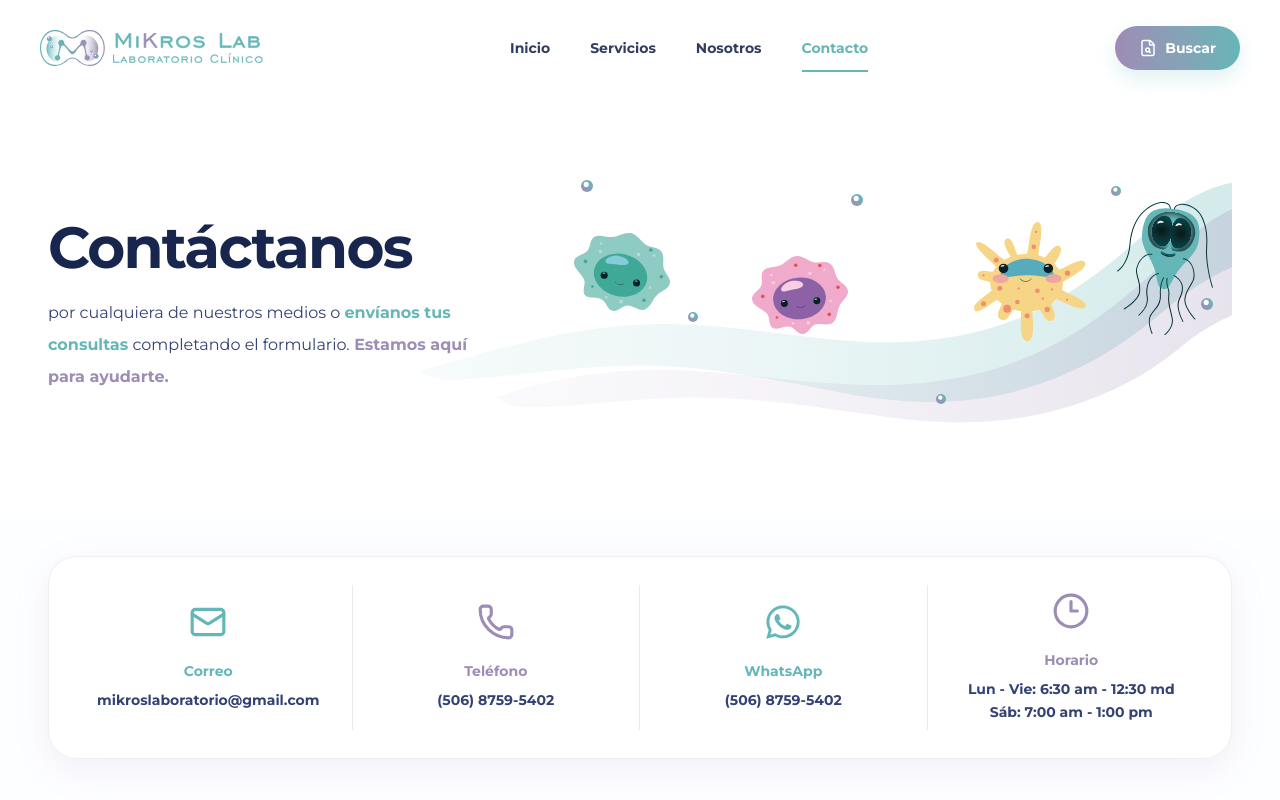
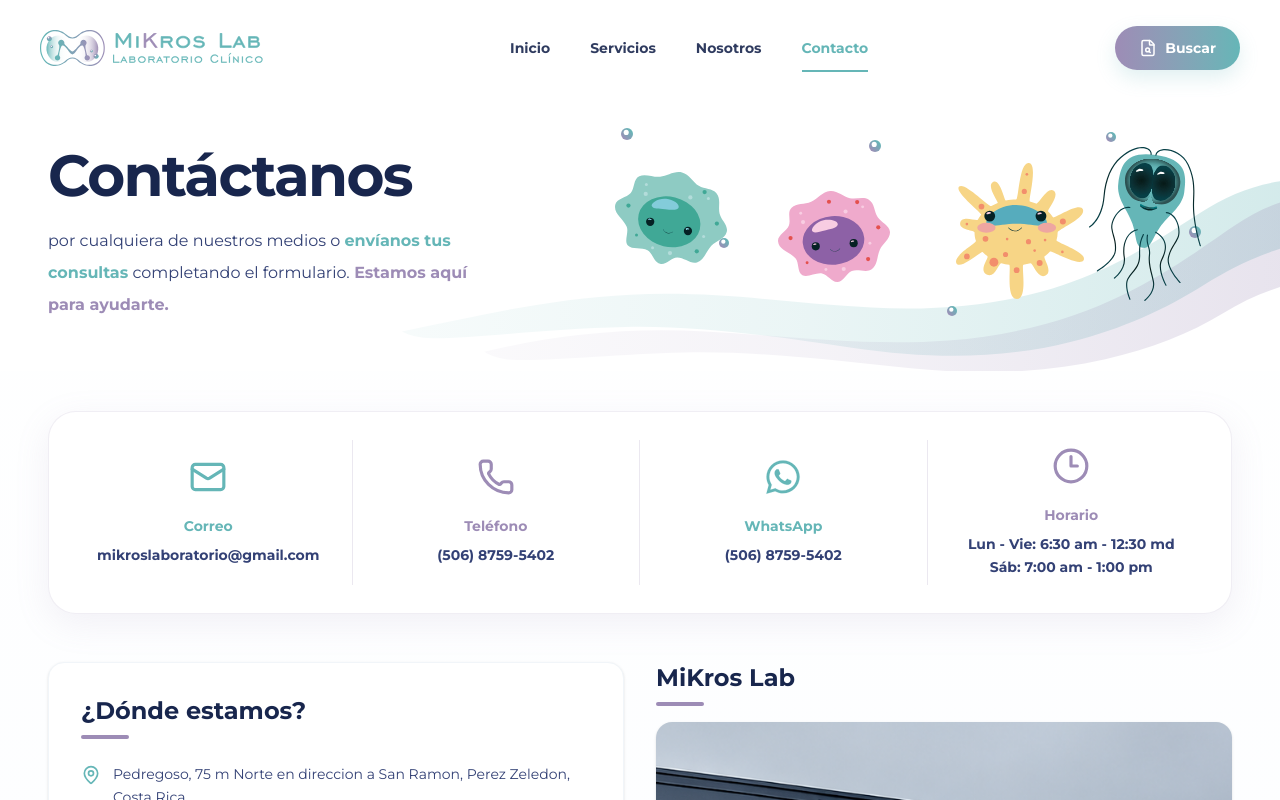
Before and after one commit to microslabwebsite/mirkos-lab-website, a Next.js app: page /contact in a window 1280 px wide. Shown: the top 800 px of the page. Built offline with nearby package versions, Linux system fonts and the light colour scheme.

Commit message:
Fix hero spacing

```diff
--- a/components/contact/ContactHero.tsx
+++ b/components/contact/ContactHero.tsx
@@ -4,22 +4,22 @@ const characters = [
   {
     src: '/assets/green-bacteria.svg',
     className:
-      'left-[2%] top-[18%] w-16 sm:w-20 md:left-[4%] md:top-[20%] md:w-20 lg:left-[4%] lg:top-[24%] lg:w-24',
+      'left-[2%] top-[18%] w-16 sm:w-20 md:left-[4%] md:top-[20%] md:w-20 lg:left-[4%] lg:top-[24%] lg:w-24 xl:w-28',
   },
   {
     src: '/assets/pink-bacteria.svg',
     className:
-      'left-[28%] top-[28%] w-16 sm:w-20 md:left-[30%] md:top-[30%] md:w-20 lg:left-[29%] lg:top-[32%] lg:w-24',
+      'left-[28%] top-[28%] w-16 sm:w-20 md:left-[30%] md:top-[30%] md:w-20 lg:left-[29%] lg:top-[32%] lg:w-24 xl:w-28',
   },
   {
     src: '/assets/yellow-bacteria.svg',
     className:
-      'right-[27%] top-[18%] w-20 sm:w-24 md:right-[25%] md:top-[22%] md:w-24 lg:right-[24%] lg:top-[20%] lg:w-28',
+      'right-[27%] top-[18%] w-20 sm:w-24 md:right-[25%] md:top-[22%] md:w-24 lg:right-[24%] lg:top-[20%] lg:w-28 xl:w-32',
   },
   {
     src: '/assets/giardia.svg',
     className:
-      'right-[6%] top-[14%] w-16 sm:right-[7%] sm:w-20 md:right-[6%] md:top-[18%] md:w-20 lg:right-[6%] lg:top-[13%] lg:w-24',
+      'right-[6%] top-[14%] w-16 sm:right-[7%] sm:w-20 md:right-[6%] md:top-[18%] md:w-20 lg:right-[6%] lg:top-[13%] lg:w-24 xl:w-28',
   },
 ];
 
@@ -35,53 +35,8 @@ const bubbles = [
 export default function ContactHero() {
   return (
     <section className='relative w-full overflow-hidden bg-white'>
-      <div className='relative mx-auto max-w-[1500px] px-5 sm:px-8 lg:px-12'>
-        <div className='relative min-h-[330px] sm:min-h-[360px] md:min-h-[390px] lg:min-h-[420px]'>
-          <div className='relative z-10 grid min-h-[330px] grid-cols-1 items-center gap-8 py-10 sm:min-h-[360px] md:min-h-[390px] md:grid-cols-[42%_58%] md:gap-6 md:py-12 lg:min-h-[420px] lg:grid-cols-[40%_60%] lg:py-14'>
-            <div className='relative z-30 max-w-lg text-left'>
-              <h1 className='text-4xl font-bold tracking-[-0.03em] text-[#18264d] sm:text-5xl md:text-[44px] lg:text-[52px] xl:text-[58px]'>
-                Contáctanos
-              </h1>
-
-              <p className='mt-5 max-w-[420px] text-sm leading-7 text-[#334175] sm:text-base sm:leading-8 md:mt-4 md:max-w-[390px] lg:mt-5 lg:max-w-[440px]'>
-                por cualquiera de nuestros medios o{' '}
-                <span className='font-bold text-[#65b6b7]'>
-                  envíanos tus consultas
-                </span>{' '}
-                completando el formulario.
-                <span className='font-bold text-[#9d8cb6]'>
-                  {' '}
-                  Estamos aquí para ayudarte.
-                </span>
-              </p>
-            </div>
-
-            <div className='relative z-20 mx-auto h-[220px] w-full max-w-[650px] sm:h-[240px] md:h-[260px] lg:h-[280px] lg:max-w-[760px]'>
-              {characters.map((character) => (
-                <Image
-                  key={character.src}
-                  src={character.src}
-                  alt=''
-                  width={180}
-                  height={180}
-                  className={`absolute z-20 h-auto ${character.className}`}
-                />
-              ))}
-
-              {bubbles.map((className, index) => (
-                <Image
-                  key={index}
-                  src='/assets/bubble.svg'
-                  alt=''
-                  width={30}
-                  height={30}
-                  className={`absolute z-10 h-auto ${className}`}
-                />
-              ))}
-            </div>
-          </div>
-
-          <div className='pointer-events-none absolute bottom-[64px] right-0 z-0 h-[190px] w-[72%] sm:bottom-[72px] sm:h-[205px] sm:w-[70%] md:bottom-[80px] md:h-[225px] md:w-[68%] lg:bottom-[90px] lg:h-[245px] lg:w-[70%]'>
+      <div className='pointer-events-none absolute inset-0 z-0 overflow-hidden'>
+        <div className='absolute -bottom-1 right-0 h-[145px] w-[76%] sm:h-[155px] sm:w-[72%] md:h-[165px] md:w-[68%] lg:h-[175px] lg:w-[70%] xl:h-[195px]'>
           <svg
             viewBox='0 0 1000 260'
             preserveAspectRatio='none'
@@ -116,11 +71,9 @@ export default function ContactHero() {
             <path
               d='
                 M 20 202
-
                 C 105 181, 186 158, 275 153
                 C 372 147, 455 165, 544 170
                 C 625 175, 696 165, 758 140
-
                 C 822 114, 868 77, 908 46
                 C 944 18, 974 5, 1010 0
 
@@ -129,10 +82,8 @@ export default function ContactHero() {
                 C 975 100, 946 117, 915 140
                 C 872 172, 826 198, 766 216
                 C 690 239, 610 239, 524 224
-
                 C 433 208, 350 194, 270 196
                 C 184 198, 104 211, 55 211
-
                 C 39 211, 28 207, 20 202
 
                 Z
@@ -143,11 +94,9 @@ export default function ContactHero() {
             <path
               d='
                 M 112 229
-
                 C 188 207, 270 196, 358 202
                 C 452 208, 540 222, 630 214
                 C 708 207, 772 184, 825 153
-
                 C 878 122, 918 86, 949 61
                 C 971 43, 991 32, 1010 27
 
@@ -156,10 +105,8 @@ export default function ContactHero() {
                 C 984 148, 960 160, 936 178
                 C 899 205, 856 225, 805 239
                 C 735 258, 664 260, 588 251
-
                 C 498 240, 417 228, 335 230
                 C 260 232, 194 241, 148 240
-
                 C 132 240, 120 235, 112 229
 
                 Z
@@ -169,6 +116,51 @@ export default function ContactHero() {
           </svg>
         </div>
       </div>
+
+      <div className='relative z-10 mx-auto max-w-[1500px] px-5 py-2 sm:px-8 sm:py-3 md:py-4 lg:px-12 lg:py-4 xl:py-5'>
+        <div className='grid items-center gap-3 md:grid-cols-[43%_57%] md:gap-2 lg:grid-cols-[45%_55%] lg:gap-2'>
+          <div className='relative z-30 w-full text-left'>
+            <h1 className='text-4xl font-bold tracking-[-0.03em] text-[#18264d] sm:text-5xl md:text-[44px] lg:text-[52px] xl:text-[58px]'>
+              Contáctanos
+            </h1>
+
+            <p className='mt-5 max-w-[420px] text-sm leading-7 text-[#334175] sm:text-base sm:leading-8 md:mt-4 md:max-w-[390px] lg:mt-5 lg:max-w-[440px]'>
+              por cualquiera de nuestros medios o{' '}
+              <span className='font-bold text-[#65b6b7]'>
+                envíanos tus consultas
+              </span>{' '}
+              completando el formulario.
+              <span className='font-bold text-[#9d8cb6]'>
+                {' '}
+                Estamos aquí para ayudarte.
+              </span>
+            </p>
+          </div>
+
+          <div className='relative z-20 mx-auto h-[190px] w-full max-w-[580px] sm:h-[200px] sm:max-w-[610px] md:h-[205px] md:max-w-[630px] lg:h-[215px] lg:max-w-[660px] xl:h-[235px] xl:max-w-[720px]'>
+            {characters.map((character) => (
+              <Image
+                key={character.src}
+                src={character.src}
+                alt=''
+                width={180}
+                height={180}
+                className={`absolute z-20 h-auto ${character.className}`}
+              />
+            ))}
+
+            {bubbles.map((className, index) => (
+              <Image
+                key={index}
+                src='/assets/bubble.svg'
+                alt=''
+                width={30}
+                height={30}
+                className={`absolute z-10 h-auto ${className}`}
+              />
+            ))}
+          </div>
+        </div>
       </div>
     </section>
   );
```
Lines whose indentation alone changed are shown as unchanged.
